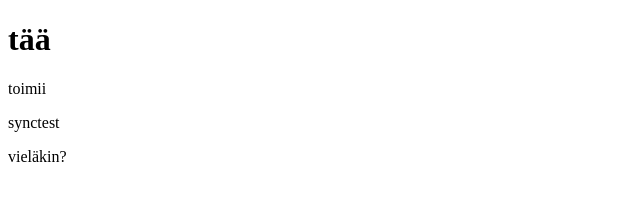
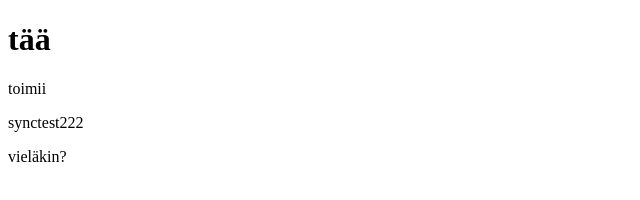
Before and after one commit to Tohvudev/miniprojekti, a plain HTML site: page testwebpage/index.html in a window 1280 px wide. Shown: the full height of the page, 0-640 px from the left. Drawn offline with Linux system fonts and the light colour scheme.

Commit message:
synctest 2

```diff
--- a/testwebpage/index.html
+++ b/testwebpage/index.html
@@ -6,7 +6,7 @@
 <p>toimii</p>
 
 
-<p>synctest</p>
+<p>synctest222</p>
 <p>vieläkin?</p>
 </body>
 </html>
```
